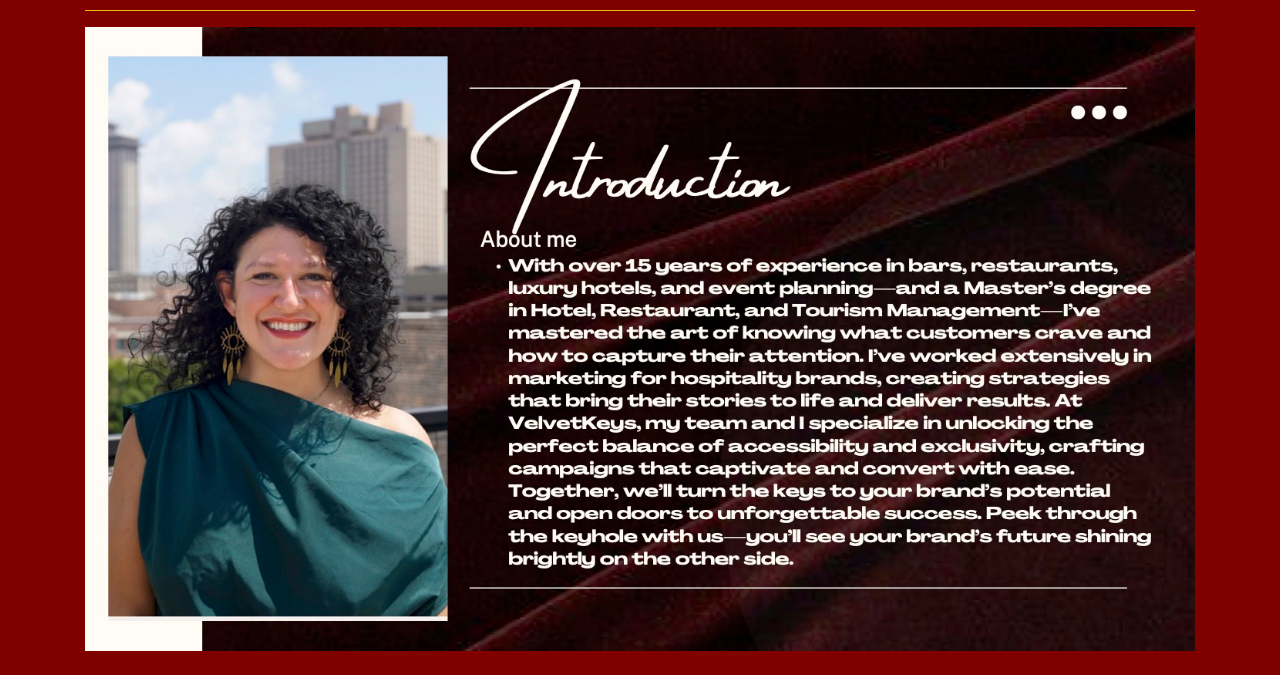
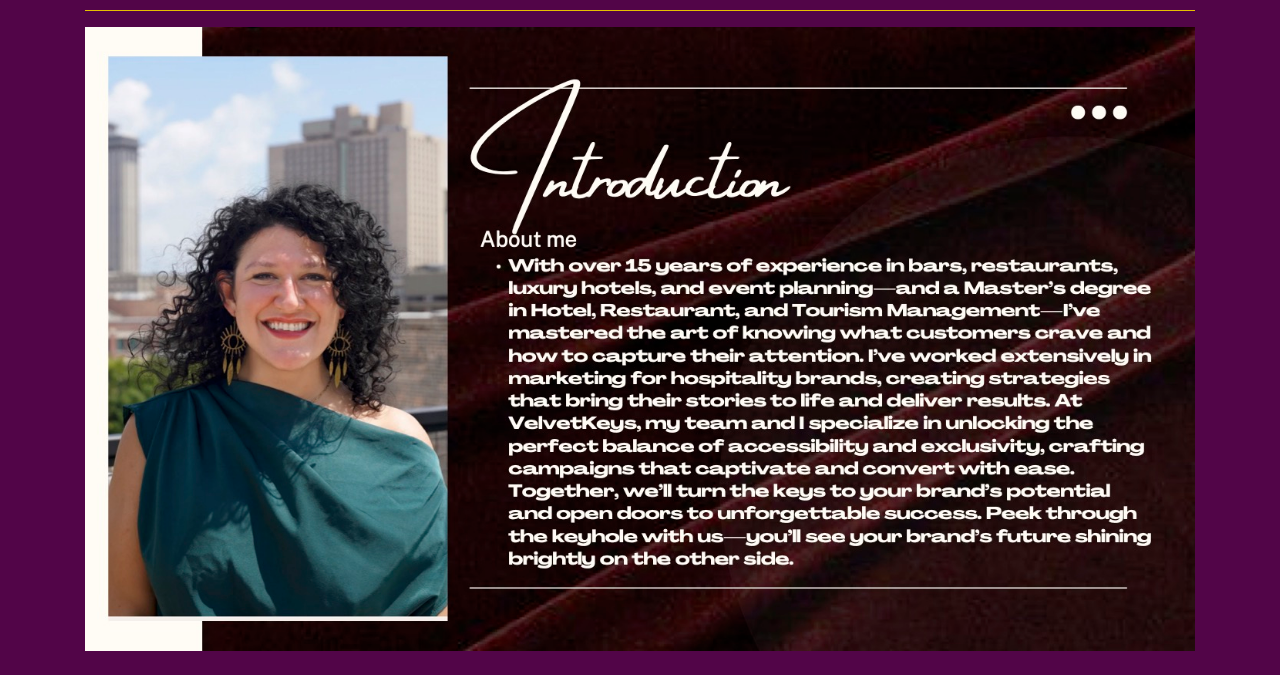
Before and after one commit to cblakebovaird/velvetkeys, a plain HTML site: page about.html in a window 1280 px wide. Shown: the part 177-852 px from the top of the page. Drawn offline with nearby package versions, Linux system fonts and the light colour scheme.

Commit message:
making main page red and about page purple

```diff
--- a/Assets/CSS/style.css
+++ b/Assets/CSS/style.css
@@ -23,6 +23,12 @@ div.jumbotron{
 
 body.main{
     background-color: maroon;
+    color: gold;
+    font-family: serif;
+}
+
+body.about{
+    background-color: rgb(82, 5, 72);
     color: gold;
     font-family: serif;
 }
--- a/about.html
+++ b/about.html
@@ -9,7 +9,7 @@
         <link rel="stylesheet" type="text/css" href="Assets/CSS/style.css">
 
     </head>
-    <body class ="main">
+    <body class ="about">
         <!--Still need Border Bottom-->
         <nav class="navbar navbar-expand-sm navbar-dark justify-content-between mr-auto">
           <a class="navbar-brand"><h1>Velvet Keys</h1></a>
```
